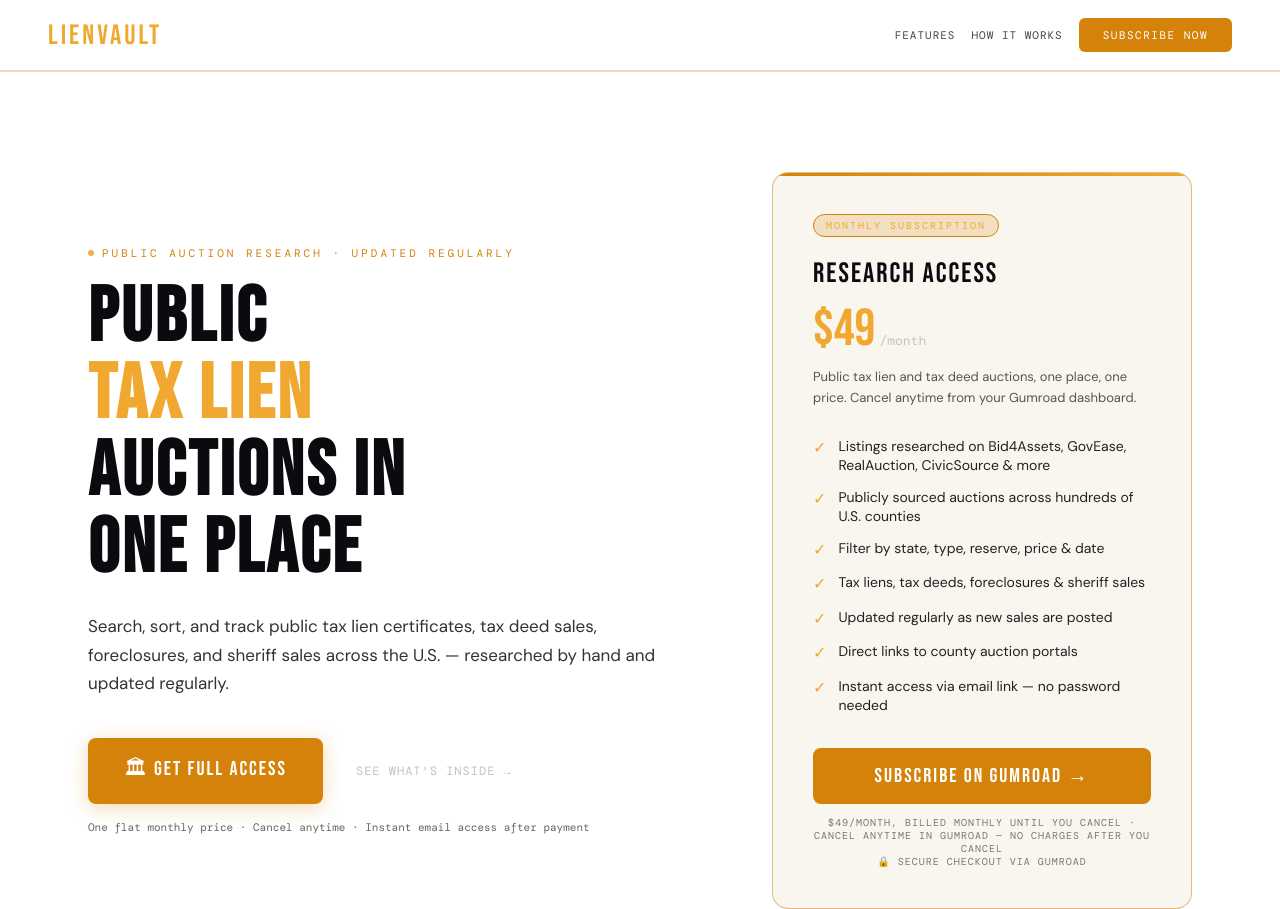
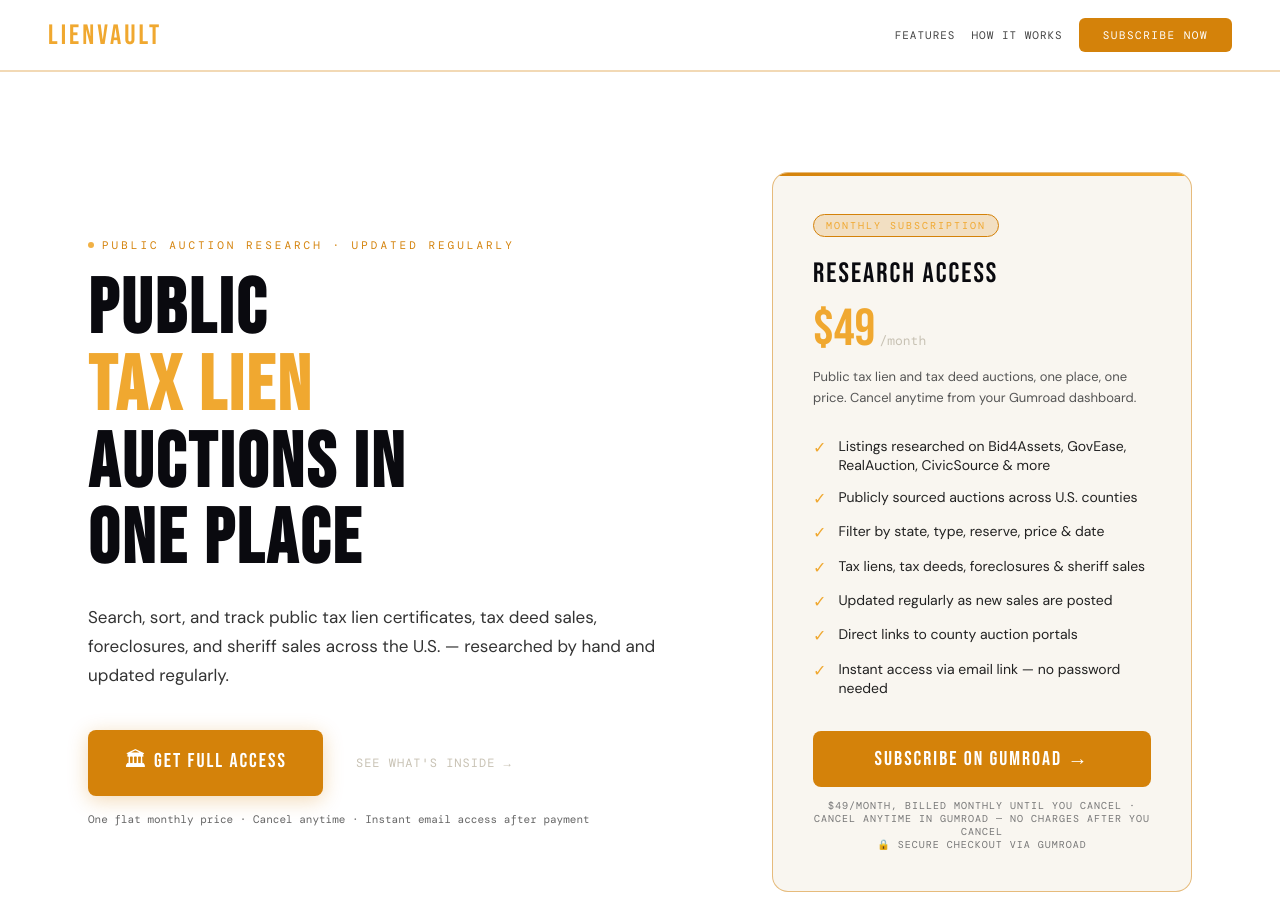
Before and after one commit to MisoPrettyStacks/Lein-auction-site-, a plain HTML site: page index.html in a window 1280 px wide. Shown: the top 909 px of the page. Drawn offline with nearby package versions, Linux system fonts and the light colour scheme; no server answers; a web font is replaced by a local one.

Commit message:
claims check: remove last unverifiable count claim

```diff
--- a/index.html
+++ b/index.html
@@ -105,7 +105,7 @@ footer{background:#f5f2eb;border-top:1px solid #ddd;padding:28px 48px;display:fl
     <div class="price-desc">Public tax lien and tax deed auctions, one place, one price. Cancel anytime from your Gumroad dashboard.</div>
     <ul class="feature-list">
       <li class="feature-item"><span class="feature-check">✓</span> Listings researched on Bid4Assets, GovEase, RealAuction, CivicSource & more</li>
-      <li class="feature-item"><span class="feature-check">✓</span> Publicly sourced auctions across hundreds of U.S. counties</li>
+      <li class="feature-item"><span class="feature-check">✓</span> Publicly sourced auctions across U.S. counties</li>
       <li class="feature-item"><span class="feature-check">✓</span> Filter by state, type, reserve, price & date</li>
       <li class="feature-item"><span class="feature-check">✓</span> Tax liens, tax deeds, foreclosures & sheriff sales</li>
       <li class="feature-item"><span class="feature-check">✓</span> Updated regularly as new sales are posted</li>
```
